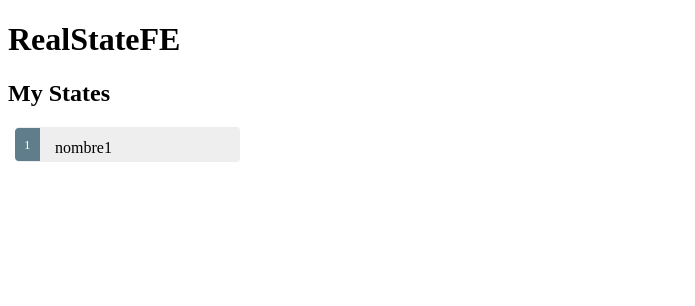
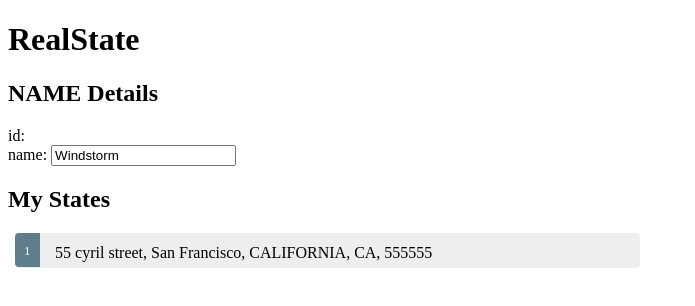
Before and after one commit to Grubhart/RealStateFE, an Angular app: page / in a window 1280 px wide. Shown: the top 306 px of the page, without its empty margins (0-695 px from the left). Built offline with nearby package versions, Linux system fonts and the light colour scheme.

Commit message:
lot of changes: fixed variable names change title of the page fixed compile error for unsed import

```diff
--- a/src/app/app.component.ts
+++ b/src/app/app.component.ts
@@ -6,5 +6,5 @@ import { Component } from '@angular/core';
   styleUrls: ['./app.component.css']
 })
 export class AppComponent {
-  title = 'RealStateFE';
+  title = 'RealState';
 }
--- a/src/app/app.module.ts
+++ b/src/app/app.module.ts
@@ -4,7 +4,6 @@ import {FormsModule} from '@angular/forms';
 
 import { AppComponent } from './app.component';
 import { RealStateComponent } from './real-state/real-state.component';
-import {isMetadataImportedSymbolReferenceExpression} from '@angular/compiler-cli';
 
 
 @NgModule({
--- a/src/app/real-state/real-state.component.css
+++ b/src/app/real-state/real-state.component.css
@@ -7,7 +7,7 @@
   margin: 0 0 2em 0;
   list-style-type: none;
   padding: 0;
-  width: 15em;
+  width: 40em;
 }
 .states li {
   cursor: pointer;
--- a/src/app/real-state/real-state.component.html
+++ b/src/app/real-state/real-state.component.html
@@ -3,16 +3,17 @@
   <div><span>id: </span>{{selectedState.id}}</div>
   <div>
     <label>name:
-      <input [(ngModel)]="selectedState.name" placeholder="name">
+      <input [(ngModel)]="selectedState.address" placeholder="address">
     </label>
   </div>
 </div>
 
 <h2>My States</h2>
+
 <ul class="states">
   <li *ngFor="let state of states"
       [class.selected]="state === selectedState"
       (click)="onSelect(state)" >
-    <span class="badge">{{state.rowId}}</span> {{state.name}}
+    <span class="badge">{{state.rowId}}</span> {{state.address}}
   </li>
 </ul>
--- a/src/app/real-state/real-state.component.ts
+++ b/src/app/real-state/real-state.component.ts
@@ -9,9 +9,13 @@ import {STATES} from '../mock-states';
 })
 export class RealStateComponent implements OnInit {
 
-  selectedHero: RealState = {
+  selectedState: RealState = {
     rowId: 1,
-    name: 'Windstorm'
+    address: 'Windstorm',
+    specialOffer: 'yes',
+    specialFlag: 'X',
+    realStateId: 1,
+    name: 'name'
   };
   states = STATES;
   constructor() { }
@@ -20,6 +24,6 @@ export class RealStateComponent implements OnInit {
   }
 
   onSelect(state: RealState): void {
-    this.selectedHero = state;
+    this.selectedState = state;
   }
 }
```
